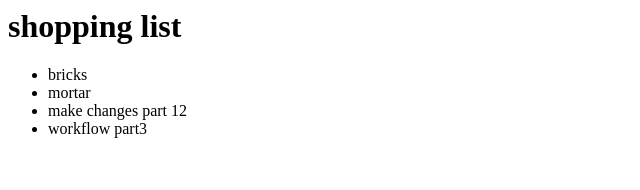
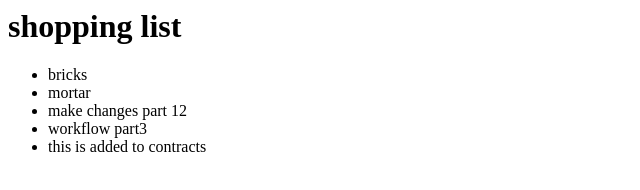
Before and after one commit to PUSKAS6/newgit3, a plain HTML site: page index.html in a window 1280 px wide. Shown: the whole page, without its empty margins (0-640 px from the left). Drawn offline with Linux system fonts and the light colour scheme.

Commit message:
changes to contracts

```diff
--- a/index.html
+++ b/index.html
@@ -4,4 +4,5 @@
 		<li>mortar</li>
 		<li>make changes part 12</li>
 		<li>workflow part3</li>
+		<li>this is added to contracts</li>
 	</ul>
```
